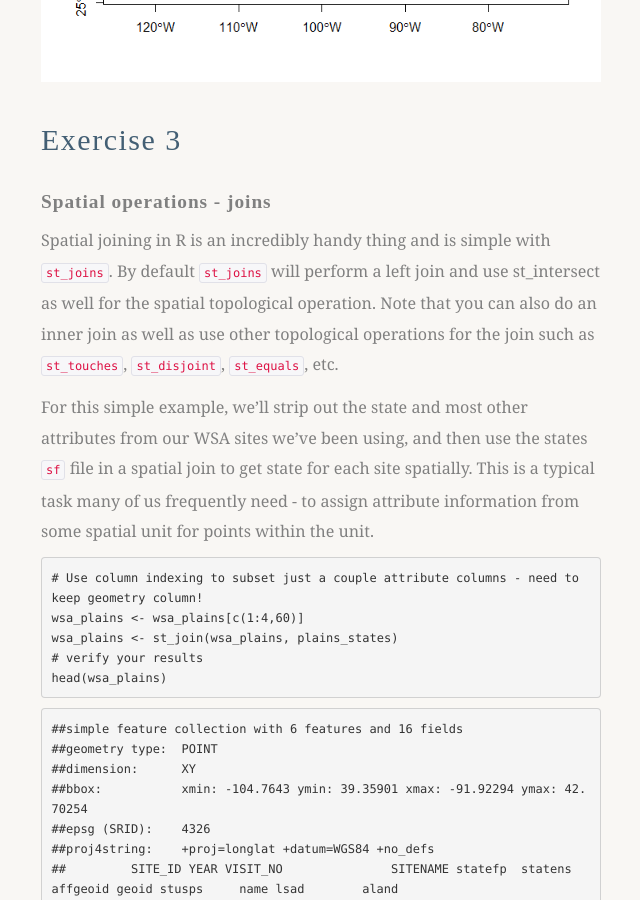
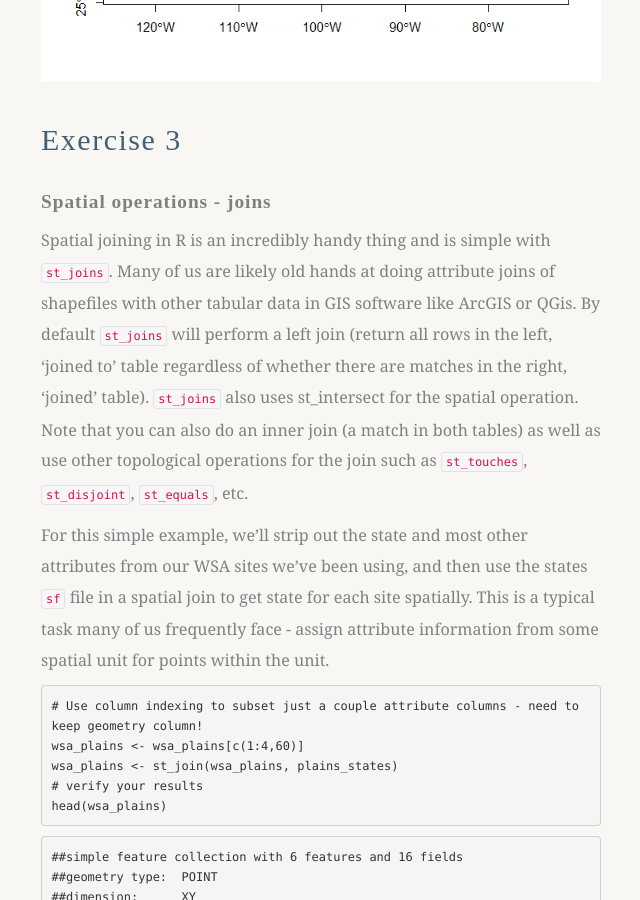
Before and after one commit to mhweber/AWRA_GIS_R_Workshop, a Jekyll site: the page built from _posts/2018-04-22-05-Spatial-Data-In-R-sf.md, in a window 1280 px wide and 900 px high, scrolled down 8072 px. Shown: the whole window, without its empty margins (389-1029 px from the left). Built offline with Jekyll 4.4.1, drawn with Linux system fonts in a browser that asks for light colours; nearby versions of some CDN libraries; some web fonts are replaced; library files that are not in the unit come from our copies; some of the changed text lies outside the part shown.

Commit message:
minor tweaks

````diff
--- a/_posts/2018-04-22-05-Spatial-Data-In-R-sf.md
+++ b/_posts/2018-04-22-05-Spatial-Data-In-R-sf.md
@@ -128,8 +128,8 @@ plot(wsa_plains[c(46,56)], graticule = st_crs(wsa_plains), axes=TRUE)
 
 ![WSASites](/AWRA_GIS_R_Workshop/figure/WSASites.png)
 
+
 Try some of these variations and see if they make sense to you.
-
 ```r
 plot(wsa_plains[c(38,46)],graticule = st_crs(wsa_plains), axes=TRUE)
 plot(wsa_plains['geometry'], main='Keeping things simple',graticule = st_crs(wsa_plains), axes=TRUE)
@@ -145,6 +145,7 @@ ggplot(wsa_plains) +
 ```
 
 ![WSASites_ggplot](/AWRA_GIS_R_Workshop/figure/WSASites_ggplot.png)
+
 
 ## Exercise 2
 ### Spatial operations - spatial subsetting and intersecting
@@ -223,9 +224,10 @@ plot(not_iowa_sites, add=T, col='red')
 
 ## Exercise 3
 ### Spatial operations - joins
-Spatial joining in R is an incredibly handy thing and is simple with `st_joins`. By default `st_joins` will perform a left join and use st_intersect as well for the spatial topological operation.  Note that you can also do an inner join as well as use other topological operations for the join such as `st_touches`, `st_disjoint`, `st_equals`, etc.
+Spatial joining in R is an incredibly handy thing and is simple with `st_joins`. Many of us are likely old hands at doing attribute joins of shapefiles with other tabular data in GIS software like ArcGIS or QGis.
+By default `st_joins` will perform a left join (return all rows in the left, 'joined to' table regardless of whether there are matches in the right, 'joined' table). `st_joins` also uses st_intersect for the spatial operation.  Note that you can also do an inner join (a match in both tables) as well as use other topological operations for the join such as `st_touches`, `st_disjoint`, `st_equals`, etc.
 
-For this simple example, we'll strip out the state and most other attributes from our WSA sites we've been using, and then use the states `sf` file in a spatial join to get state for each site spatially.  This is a typical task many of us frequently need - to assign attribute information from some spatial unit for points within the unit.
+For this simple example, we'll strip out the state and most other attributes from our WSA sites we've been using, and then use the states `sf` file in a spatial join to get state for each site spatially.  This is a typical task many of us frequently face - assign attribute information from some spatial unit for points within the unit.
 
 ```r
 # Use column indexing to subset just a couple attribute columns - need to keep geometry column!
@@ -411,3 +413,5 @@ state_poly$SHAPE
 - [Geocomputation with R](https://geocompr.robinlovelace.net/)
 
 - [First Impressions From SF](https://geographicdatascience.com/2017/01/06/first-impressions-from-sf-the-simple-features-r-package/)
+
+- [Introduction to Mapping and Spatial Analysis with R](https://cengel.github.io/rspatial/)
````
